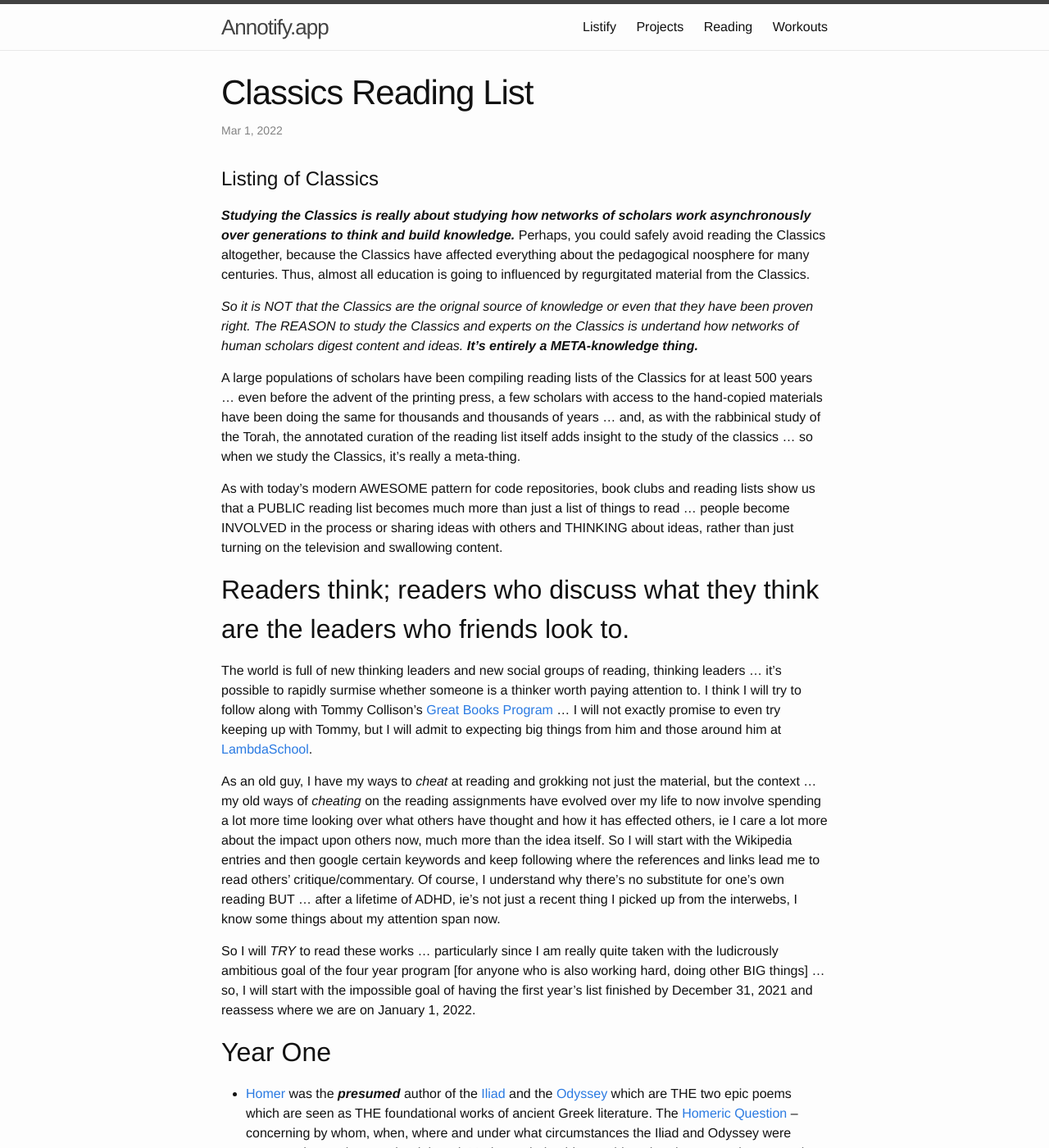
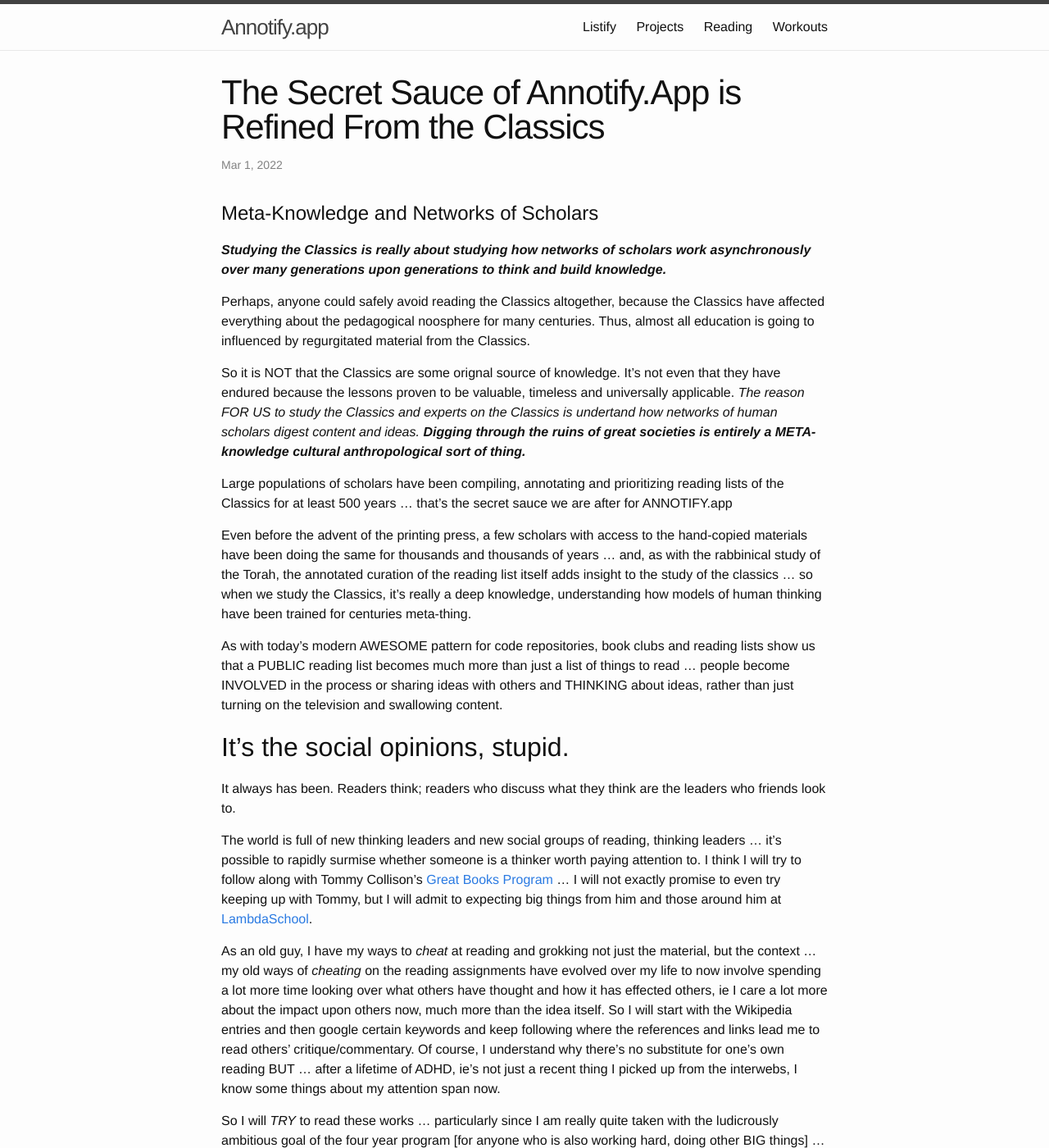
Before and after one commit to annotifyapp/annotifyapp.github.io, a Jekyll site: the page built from _posts/2022-03-01-classics-reading-list.md, in a window 1280 px wide and 1400 px high. Shown: the whole window at 82% size. Built offline with Jekyll 4.4.1, drawn with Linux system fonts in a browser that asks for light colours.

Commit message:
Secret Sauce

```diff
--- a/_posts/2022-03-01-classics-reading-list.md
+++ b/_posts/2022-03-01-classics-reading-list.md
@@ -1,22 +1,28 @@
 ---
 layout: post
-title:  "Classics Reading List"
+title:  "The Secret Sauce of Annotify.App is Refined From the Classics"
 date:   2022-03-01 4:30:00
 categories: classics
 ---
 
 
-# Listing of Classics
+# Meta-Knowledge and Networks of Scholars
 
-***Studying the Classics is really about studying how networks of scholars work asynchronously over generations to think and build knowledge.*** Perhaps, you could safely avoid reading the Classics altogether, because the Classics have affected everything about the pedagogical noosphere for many centuries. Thus, almost all education is going to influenced by regurgitated material from the Classics.
+***Studying the Classics is really about studying how networks of scholars work asynchronously over many generations upon generations to think and build knowledge.***
 
-*So it is NOT that the Classics are the orignal source of knowledge or even that they have been proven right. The REASON to study the Classics and experts on the Classics is undertand how networks of human scholars digest content and ideas.* ***It's entirely a META-knowledge thing.***
+Perhaps, anyone could safely avoid reading the Classics altogether, because the Classics have affected everything about the pedagogical noosphere for many centuries. Thus, almost all education is going to influenced by regurgitated material from the Classics.
 
-A large populations of scholars have been compiling reading lists of the Classics for at least 500 years ... even before the advent of the printing press, a few scholars with access to the hand-copied materials have been doing the same for thousands and thousands of years ... and, as with the rabbinical study of the Torah, the annotated curation of the reading list itself adds insight to the study of the classics ... so when we study the Classics, it's really a meta-thing.
+So it is NOT that the Classics are some orignal source of knowledge. It's not even that they have endured because the lessons proven to be valuable, timeless and universally applicable. *The reason FOR US to study the Classics and experts on the Classics is undertand how networks of human scholars digest content and ideas.* ***Digging through the ruins of great societies is entirely a META-knowledge cultural anthropological sort of thing.***
+
+Large populations of scholars have been compiling, annotating and prioritizing reading lists of the Classics for at least 500 years ... that's the secret sauce we are after for ANNOTIFY.app
+
+Even before the advent of the printing press, a few scholars with access to the hand-copied materials have been doing the same for thousands and thousands of years ... and, as with the rabbinical study of the Torah, the annotated curation of the reading list itself adds insight to the study of the classics ... so when we study the Classics, it's really a deep knowledge, understanding how models of human thinking have been trained for centuries meta-thing.
 
 As with today's modern AWESOME pattern for code repositories, book clubs and reading lists show us that a PUBLIC reading list becomes much more than just a list of things to read ... people become INVOLVED in the process or sharing ideas with others and THINKING about ideas, rather than just turning on the television and swallowing content.
 
-## Readers think; readers who discuss what they think are the leaders who friends look to.
+## It's the social opinions, stupid.
+
+It always has been. Readers think; readers who discuss what they think are the leaders who friends look to.
 
 The world is full of new thinking leaders and new social groups of reading, thinking leaders ... it's possible to rapidly surmise whether someone is a thinker worth paying attention to. I think I will try to follow along with Tommy Collison's [Great Books Program](https://tommycollison.com/greatbooks) ... I will not exactly promise to even try keeping up with Tommy, but I will admit to expecting big things from him and those around him at [LambdaSchool](https://lambdaschool.com/).
 
```
